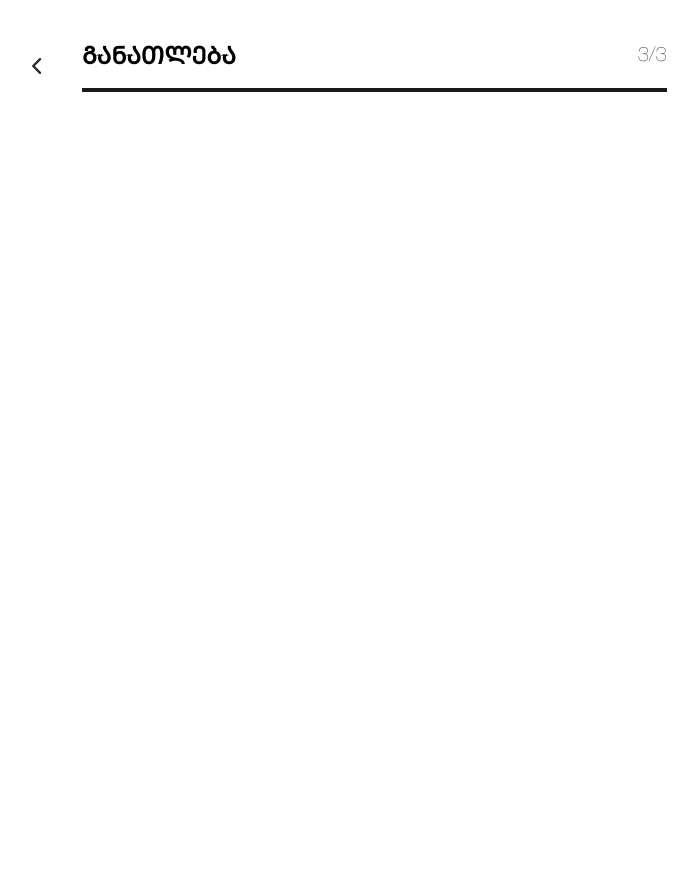
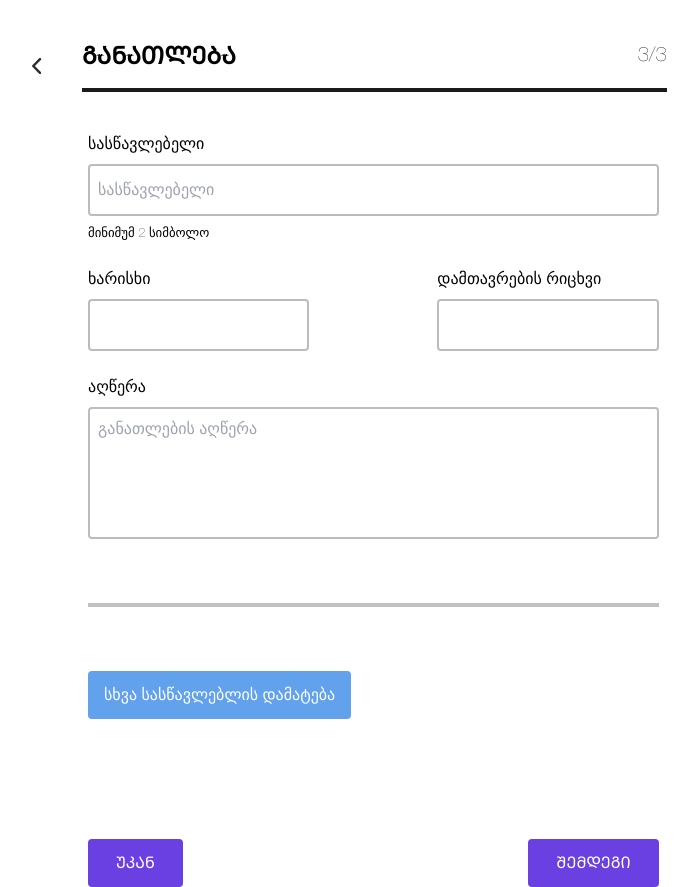
Before and after one commit to teonateona12/redberry, a React (Create React App) app: page /education in a window 1280 px wide. Shown: the whole page, without its empty margins (24-722 px from the left). Before the commit the page ends 800 px from the top, so only its background shows below. Built offline with nearby package versions, Linux system fonts and the light colour scheme.

Commit message:
style: work with education page

```diff
--- a/src/pages/education/Education.tsx
+++ b/src/pages/education/Education.tsx
@@ -5,6 +5,61 @@ const Education = () => {
   return (
     <div className="w-7/12">
       <PageInformation info={{ text: "ᲒᲐᲜᲐᲗᲚᲔᲑᲐ", number: "3" }} />
+      <form className="pl-28 pr-16 flex flex-col gap-6">
+        <div className="flex flex-col gap-2">
+          <label>სასწავლებელი</label>
+          <input
+            className="px-2 py-3 w-full border-2	border-[#BCBCBC] rounded"
+            placeholder="სასწავლებელი"
+          ></input>
+          <small className="font-light color-[#2E2E2E]">
+            მინიმუმ 2 სიმბოლო
+          </small>
+        </div>
+
+        <div className="flex  gap-32">
+          <div className="flex flex-col gap-2 w-full">
+            <label>ხარისხი</label>
+            <input
+              className="px-2 py-3 w-full border-2 border-[#BCBCBC] rounded"
+              placeholder=""
+            ></input>
+          </div>
+
+          <div className="flex flex-col gap-2 w-full">
+            <label>დამთავრების რიცხვი</label>
+            <input
+              className="px-2 py-3 w-full border-2	border-[#BCBCBC] rounded"
+              placeholder=""
+            ></input>
+          </div>
+        </div>
+
+        <div className="flex flex-col gap-2">
+          <label>აღწერა</label>
+          <input
+            className="w-full pl-2 pt-2 pb-24 border-2 border-[#BCBCBC] rounded"
+            placeholder="განათლების აღწერა"
+          ></input>
+        </div>
+
+        <div className="h-1 my-10 bg-[#C1C1C1]"></div>
+
+        <div>
+          <button className="bg-[#62A1EB] rounded px-4 py-3 text-white">
+            სხვა სასწავლებლის დამატება
+          </button>
+        </div>
+
+        <div className="flex justify-between mt-24">
+          <button className="bg-[#6B40E3] px-7 py-3 text-white rounded">
+            ᲣᲙᲐᲜ
+          </button>
+          <button className="bg-[#6B40E3] px-7 py-3 text-white rounded">
+            ᲨᲔᲛᲓᲔᲒᲘ
+          </button>
+        </div>
+      </form>
     </div>
   );
 };
--- a/src/pages/experience/Experience.tsx
+++ b/src/pages/experience/Experience.tsx
@@ -53,6 +53,7 @@ const Experience = () => {
             placeholder="როლი თანამდებობაზე და ზოგადი აღწერა"
           ></input>
         </div>
+
         <div className="h-1 my-10 bg-[#C1C1C1]"></div>
 
         <div>
```
